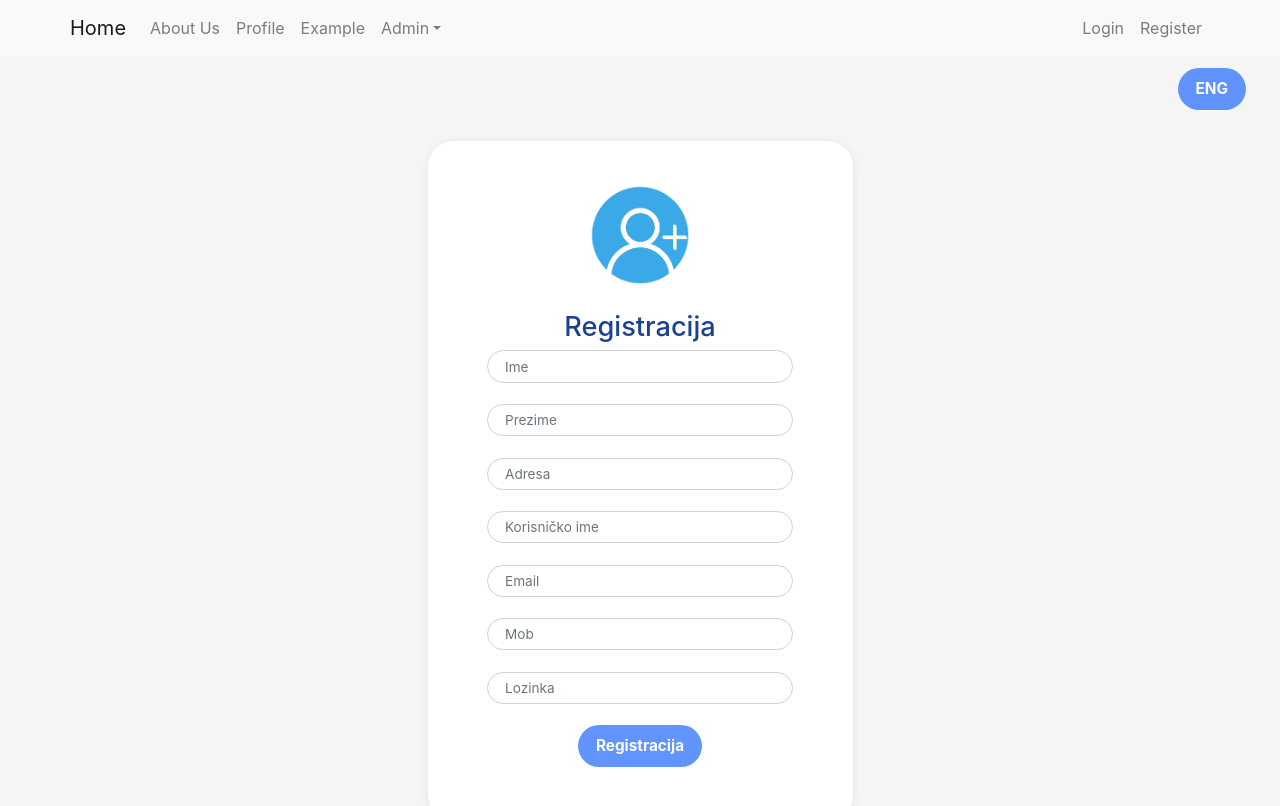
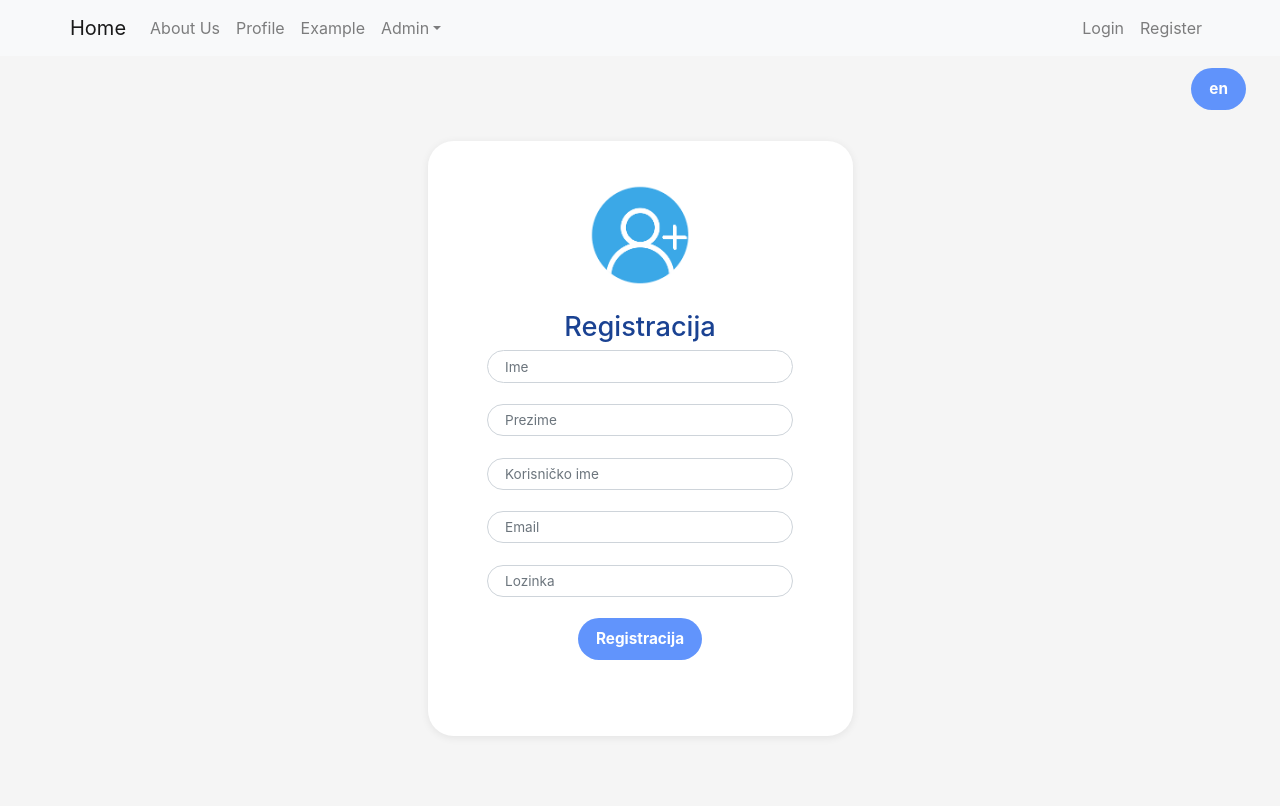
Before and after one commit to rentacarprojekt/rentacar, a React (Create React App) app in the folder rent-a-car-frontend/: page /register in a window 1280 px wide. Shown: the top 806 px of the page. Built offline with nearby package versions, Linux system fonts and the light colour scheme.

Commit message:
Dodane promjene

```diff
--- a/rent-a-car-frontend/src/login/Login.css
+++ b/rent-a-car-frontend/src/login/Login.css
@@ -1,16 +1,5 @@
-form {
-    background-color: whitesmoke;
-    zoom:0.85;
-    border: 100px solid whitesmoke;
-    border-bottom: 300px solid whitesmoke;
 
-  }
-
-  label{
-    background-color: white;
-  }
-
-  button{
+  .buttonLogReg{
     background-color: #5089fc;
     border: 1px solid transparent;
     color: white;
@@ -23,6 +12,14 @@ form {
     cursor: pointer;
     opacity: 0.9;
     font-weight: bold;
+  }
+
+  .logRegForm {
+    background-color: whitesmoke;
+    zoom:0.85;
+    border: 100px solid whitesmoke;
+    border-bottom: 300px solid whitesmoke;
+
   }
 
   .logo{
@@ -78,10 +75,9 @@ form {
     border-bottom-left-radius: 30px;
     box-shadow: 0px 2px 10px rgba(0, 0, 0, 0.075);
     width:500px ;
-    height: 800px;
+    height: 700px;
     text-align: center;
   }
-
 
 
   .form-group{
@@ -121,7 +117,6 @@ form {
   }
 
 
-
   .lbtn{
     background-color: #5089fc;
     border: 1px solid transparent;
--- a/rent-a-car-frontend/src/login/LoginForm.js
+++ b/rent-a-car-frontend/src/login/LoginForm.js
@@ -8,7 +8,7 @@ import './Login.css';
 function LoginForm({ Login, error }) {
 
 
-    const [label, setLabel] = useState({
+    const [locale, setLocale] = useState({
         label: localStorage.getItem('language') == LOCALES.CROATIAN ? LOCALES.ENGLISH : LOCALES.CROATIAN
     });
 
@@ -19,15 +19,12 @@ function LoginForm({ Login, error }) {
         if (localStorage.getItem('language') == LOCALES.CROATIAN) {
 
             localStorage.setItem('language', LOCALES.ENGLISH);
-            setLabel({ label: LOCALES.CROATIAN });
-
-
+            setLocale({ label: LOCALES.CROATIAN });
 
         } else {
 
             localStorage.setItem('language', LOCALES.CROATIAN);
-            setLabel({ label: LOCALES.ENGLISH });
-
+            setLocale({ label: LOCALES.ENGLISH });
 
         }
 
@@ -44,8 +41,8 @@ function LoginForm({ Login, error }) {
 
     return (
         <I18nProvider locale={localStorage.getItem('language')}>
-            <form onSubmit={submitHandler}  >
-                <button onClick={onButtonClicked} className="lbtn lang">{label.label}</button>
+            <form onSubmit={submitHandler} className="logRegForm"  >
+                <button onClick={onButtonClicked} className="lbtn lang buttonLogReg">{locale.label}</button>
                 <div className="login-form">
                     <div className="logo"></div>
                     <h2 className="login" ><FormattedMessage id="login" /></h2>
--- a/rent-a-car-frontend/src/register/RegisterForm.js
+++ b/rent-a-car-frontend/src/register/RegisterForm.js
@@ -6,46 +6,49 @@ import { FormattedMessage, IntlProvider } from 'react-intl';
 
 function RegisterForm({ Login, Register, error }) {
 
+
+    const [locale, setLocale] = useState({
+        label: localStorage.getItem('language') == LOCALES.CROATIAN ? LOCALES.ENGLISH : LOCALES.CROATIAN
+    });
+
+    const onButtonClicked = (e) => {
+
+        e.preventDefault();
+
+        if (localStorage.getItem('language') == LOCALES.CROATIAN) {
+
+            localStorage.setItem('language', LOCALES.ENGLISH);
+            setLocale({ label: LOCALES.CROATIAN });
+
+        } else {
+
+            localStorage.setItem('language', LOCALES.CROATIAN);
+            setLocale({ label: LOCALES.ENGLISH });
+
+        }
+
+    }
+
+
     const [details, setDetails] = useState({
         firstName: "", lastName: "", address: "",
         userName: "", email: "", phone: "", password: ""
     });
 
-    const [locale, setLocale] = useState({
-        lang: LOCALES.CROATIAN
-    });
 
-
-    const [label, setLabel] = useState({
-        label: "ENG"
-    });
 
     const submitHandler = e => {
         e.preventDefault();
         Register(details);
     }
 
-    const onButtonClicked = (e) => {
-
-        e.preventDefault();
-
-        if (locale.lang == LOCALES.CROATIAN) {
-            setLocale({ lang: LOCALES.ENGLISH });
-            setLabel({ label: "CRO" });
-        } else {
-            setLocale({ lang: LOCALES.CROATIAN });
-            setLabel({ label: "ENG" });
-        }
-    }
-
-
 
 
     return (
 
-        <I18nProvider locale={locale.lang}>
-            <form onSubmit={submitHandler}  >
-                <button onClick={onButtonClicked} className="lbtn lang">{label.label}</button>
+        <I18nProvider locale={localStorage.getItem('language')}>
+            <form onSubmit={submitHandler} className="logRegForm"  >
+                <button onClick={onButtonClicked} className="lbtn lang buttonLogReg">{locale.label}</button>
                 <div className="register-form">
                     <div className="registerLogo"></div>
                     <h2 className="login"><FormattedMessage id="register" /></h2>
@@ -73,7 +76,7 @@ function RegisterForm({ Login, Register, error }) {
                         </FormattedMessage>
 
                     </div>
-                    <div className="form-group">
+                    {/*                     <div className="form-group">
                         <FormattedMessage id="address" >
                             {placeholder =>
                                 <input type="text" id="address"
@@ -82,7 +85,7 @@ function RegisterForm({ Login, Register, error }) {
                                     placeholder={placeholder} />
                             }
                         </FormattedMessage>
-                    </div>
+                    </div> */}
                     <div className="form-group">
                         <FormattedMessage id="username" >
                             {placeholder =>
@@ -104,7 +107,7 @@ function RegisterForm({ Login, Register, error }) {
 
                         </FormattedMessage>
                     </div>
-                    <div className="form-group">
+                    {/*                     <div className="form-group">
                         <FormattedMessage id="phone">
                             {placeholder =>
                                 <input type="tel" id="phone"
@@ -113,7 +116,7 @@ function RegisterForm({ Login, Register, error }) {
                                     placeholder={placeholder} />
                             }
                         </FormattedMessage>
-                    </div>
+                    </div> */}
                     <div className="form-group">
                         <FormattedMessage id="password">
                             {placeholder =>
```
